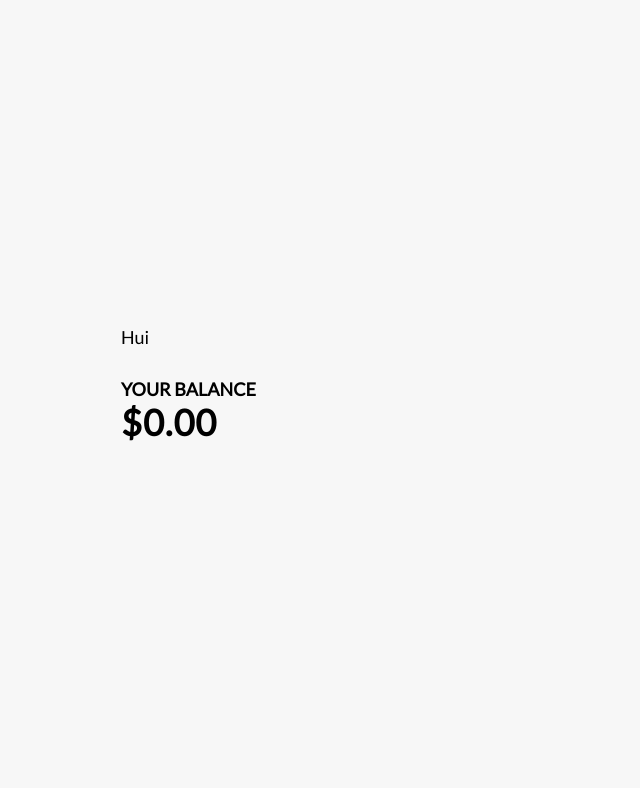
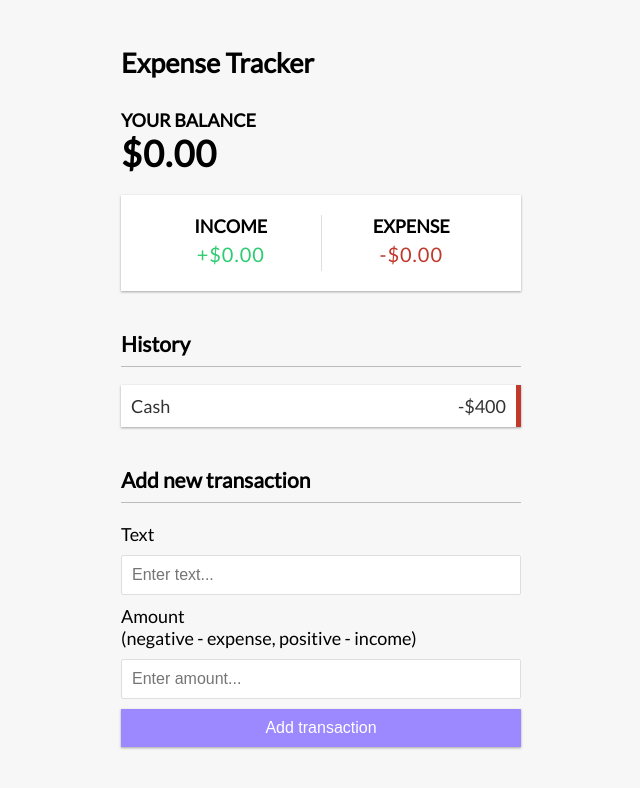
Before and after one commit to MikitaCat/vue-expense-tracker, a Vue app: page / in a window 1280 px wide. Shown: the top 788 px of the page, without its empty margins (319-959 px from the left). Built offline with nearby package versions, Linux system fonts and the light colour scheme.

Commit message:
Layouting

```diff
--- a/src/App.vue
+++ b/src/App.vue
@@ -2,17 +2,26 @@
   <Header />
   <div class="container">
     <Balance />
+    <IncomeExpences />
+    <TransactionList />
+    <AddTransaction />
   </div>
 </template>
 
 <script>
 import Balance from './components/Balance.vue';
 import Header from './components/Header.vue';
+import IncomeExpences from "./components/IncomeExpenses.vue"
+import TransactionList from "./components/TransactionList.vue"
+import AddTransaction from "./components/AddTransaction.vue"
 
 export default {
   components: {
     Header,
-    Balance
+    Balance,
+    IncomeExpences,
+    TransactionList,
+    AddTransaction
   }
 }
 </script>
--- a/src/components/AddTransaction.vue
+++ b/src/components/AddTransaction.vue
@@ -0,0 +1,15 @@
+<template>
+    <h3>Add new transaction</h3>
+    <form id="form">
+        <div class="form-control">
+            <label for="text">Text</label>
+            <input type="text" id="text" placeholder="Enter text..." />
+        </div>
+        <div class="form-control">
+            <label for="amount">Amount <br />
+                (negative - expense, positive - income)</label>
+            <input type="number" id="amount" placeholder="Enter amount..." />
+        </div>
+        <button class="btn">Add transaction</button>
+    </form>
+</template>
--- a/src/components/Header.vue
+++ b/src/components/Header.vue
@@ -1,3 +1,3 @@
 <template>
-    <div>Hui</div>
+    <h2>Expense Tracker</h2>
 </template>
--- a/src/components/Incomeexpenses.vue
+++ b/src/components/Incomeexpenses.vue
@@ -0,0 +1,12 @@
+<template>
+    <div class="inc-exp-container">
+        <div>
+            <h4>Income</h4>
+            <p id="money-plus" class="money plus">+$0.00</p>
+        </div>
+        <div>
+            <h4>Expense</h4>
+            <p id="money-minus" class="money minus">-$0.00</p>
+        </div>
+    </div>
+</template>
--- a/src/components/TransactionList.vue
+++ b/src/components/TransactionList.vue
@@ -0,0 +1,8 @@
+<template>
+    <h3>History</h3>
+    <ul id="list" class="list">
+        <li class="minus">
+            Cash <span>-$400</span><button class="delete-btn">x</button>
+        </li>
+    </ul>
+</template>
```
